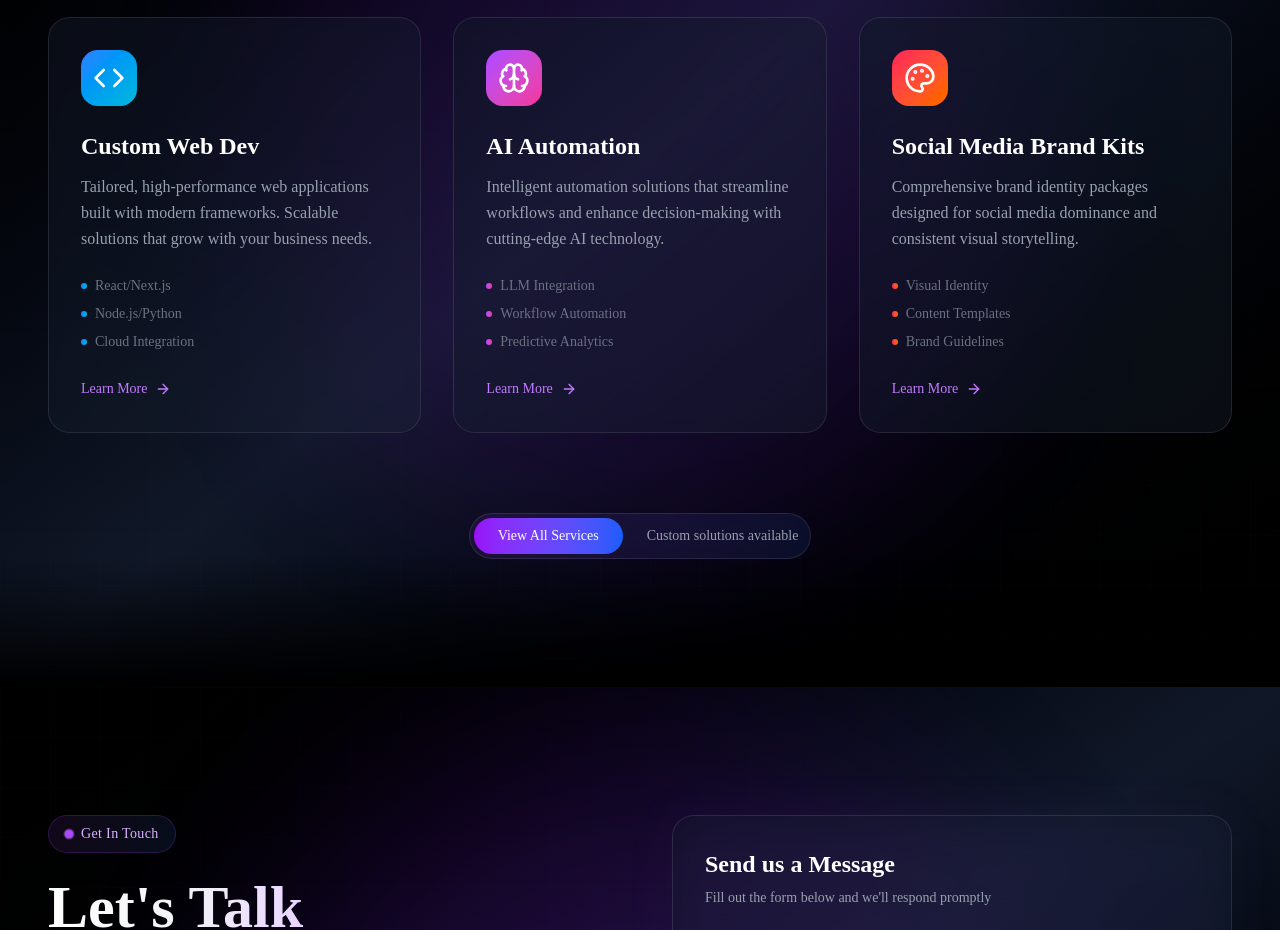
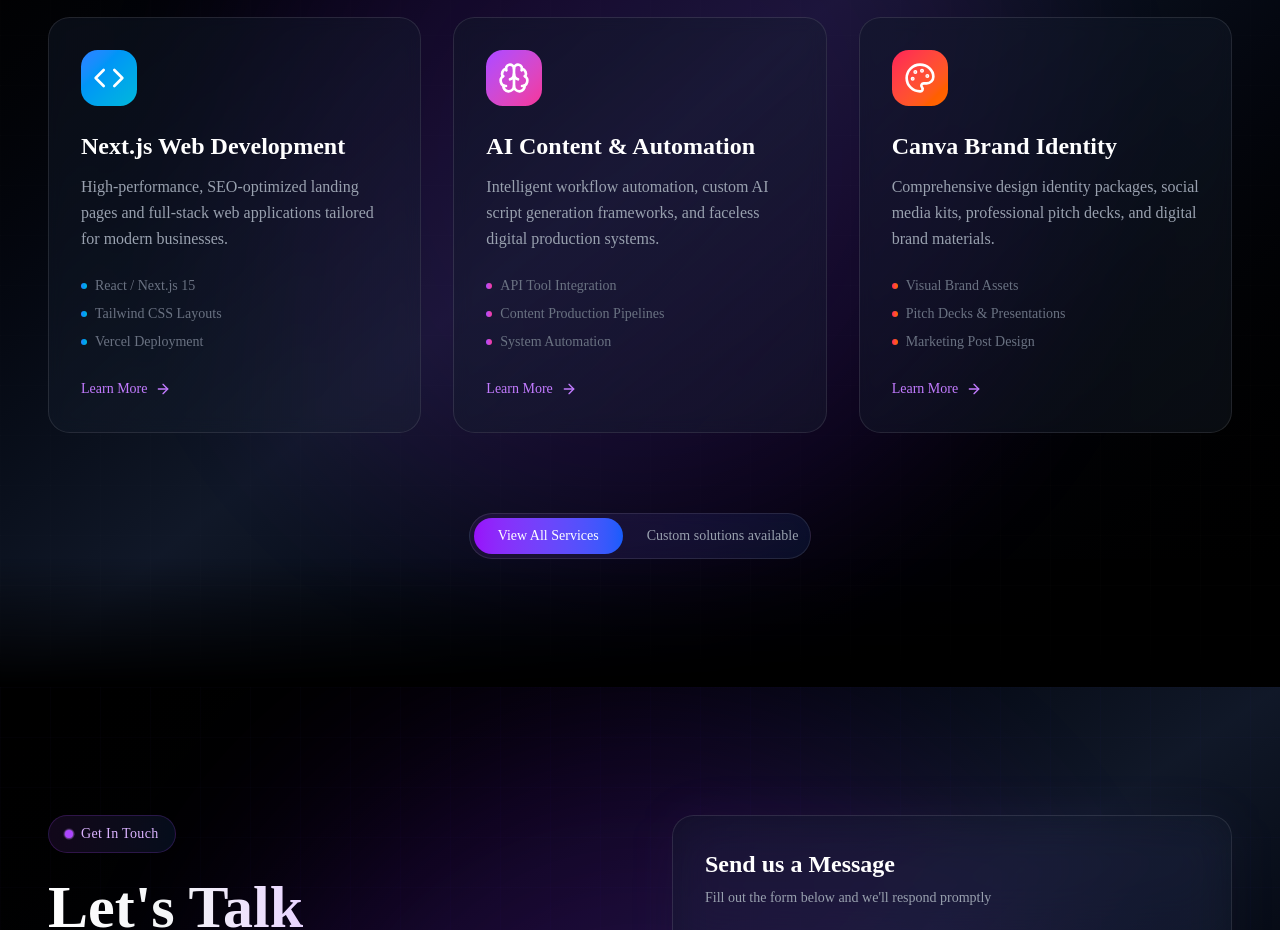
Before and after one commit to Amreshwar123/my-agency-site, a Next.js app: page / in a window 1280 px wide. Shown: the part 1400-2330 px from the top of the page. Built offline with nearby package versions, Linux system fonts and the light colour scheme.

Commit message:
feat: updated services overview cards for agency

```diff
--- a/components/library/Services.tsx
+++ b/components/library/Services.tsx
@@ -1,4 +1,3 @@
-// Services.tsx
 'use client';
 
 import { Code, Brain, Palette, ArrowRight } from 'lucide-react';
@@ -7,28 +6,28 @@
   const services = [
     {
       id: 1,
-      title: 'Custom Web Dev',
-      description: 'Tailored, high-performance web applications built with modern frameworks. Scalable solutions that grow with your business needs.',
+      title: 'Next.js Web Development',
+      description: 'High-performance, SEO-optimized landing pages and full-stack web applications tailored for modern businesses.',
       icon: Code,
-      features: ['React/Next.js', 'Node.js/Python', 'Cloud Integration'],
+      features: ['React / Next.js 15', 'Tailwind CSS Layouts', 'Vercel Deployment'],
       gradient: 'from-blue-500 to-cyan-500',
       bgGlow: 'bg-blue-500/10',
     },
     {
       id: 2,
-      title: 'AI Automation',
-      description: 'Intelligent automation solutions that streamline workflows and enhance decision-making with cutting-edge AI technology.',
+      title: 'AI Content & Automation',
+      description: 'Intelligent workflow automation, custom AI script generation frameworks, and faceless digital production systems.',
       icon: Brain,
-      features: ['LLM Integration', 'Workflow Automation', 'Predictive Analytics'],
+      features: ['API Tool Integration', 'Content Production Pipelines', 'System Automation'],
       gradient: 'from-purple-500 to-pink-500',
       bgGlow: 'bg-purple-500/10',
     },
     {
       id: 3,
-      title: 'Social Media Brand Kits',
-      description: 'Comprehensive brand identity packages designed for social media dominance and consistent visual storytelling.',
+      title: 'Canva Brand Identity',
+      description: 'Comprehensive design identity packages, social media kits, professional pitch decks, and digital brand materials.',
       icon: Palette,
-      features: ['Visual Identity', 'Content Templates', 'Brand Guidelines'],
+      features: ['Visual Brand Assets', 'Pitch Decks & Presentations', 'Marketing Post Design'],
       gradient: 'from-rose-500 to-orange-500',
       bgGlow: 'bg-rose-500/10',
     },
@@ -100,7 +99,7 @@
               </h3>
 
               {/* Description */}
-              <p className="text-gray-400 mb-6 leading-relaxed">
+              <p className="text-gray-400 mb-6 leading-relaxed text-sm md:text-base">
                 {service.description}
               </p>
 
```
